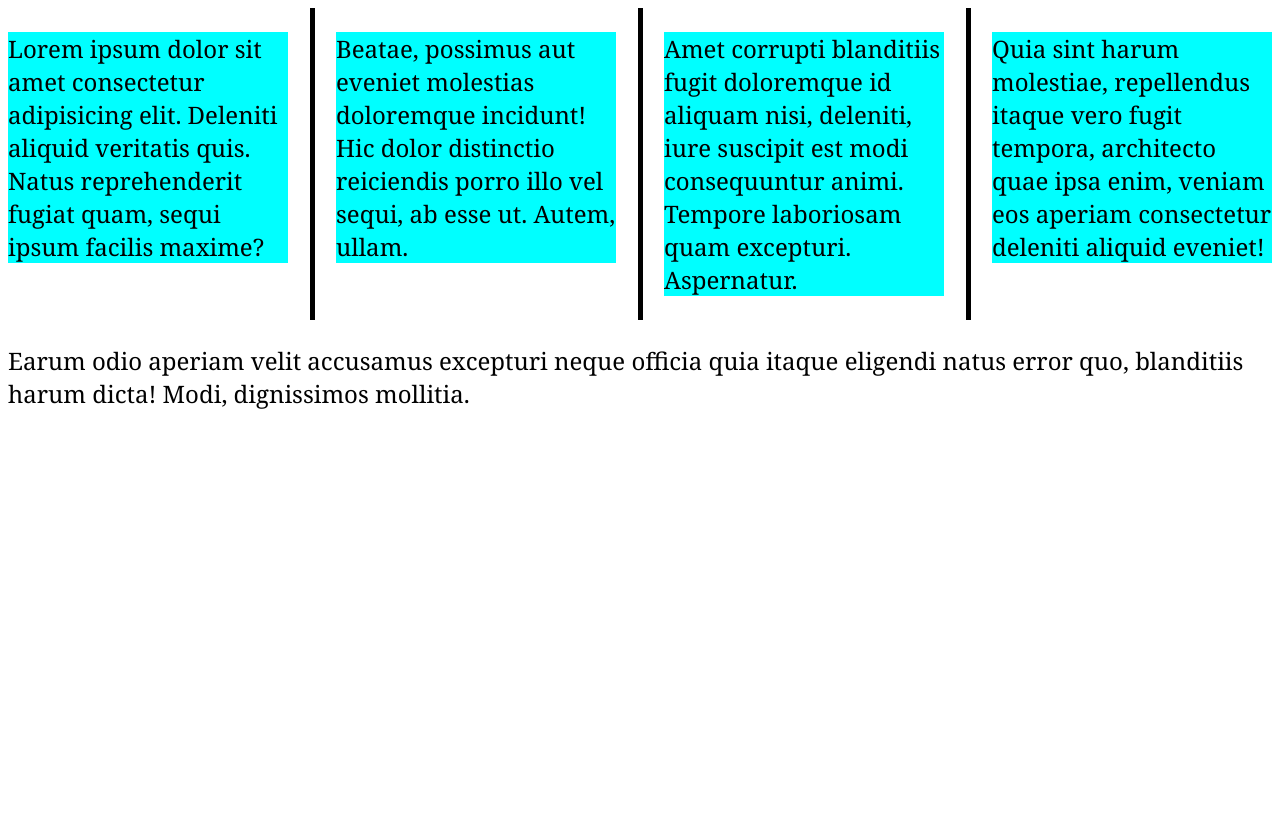
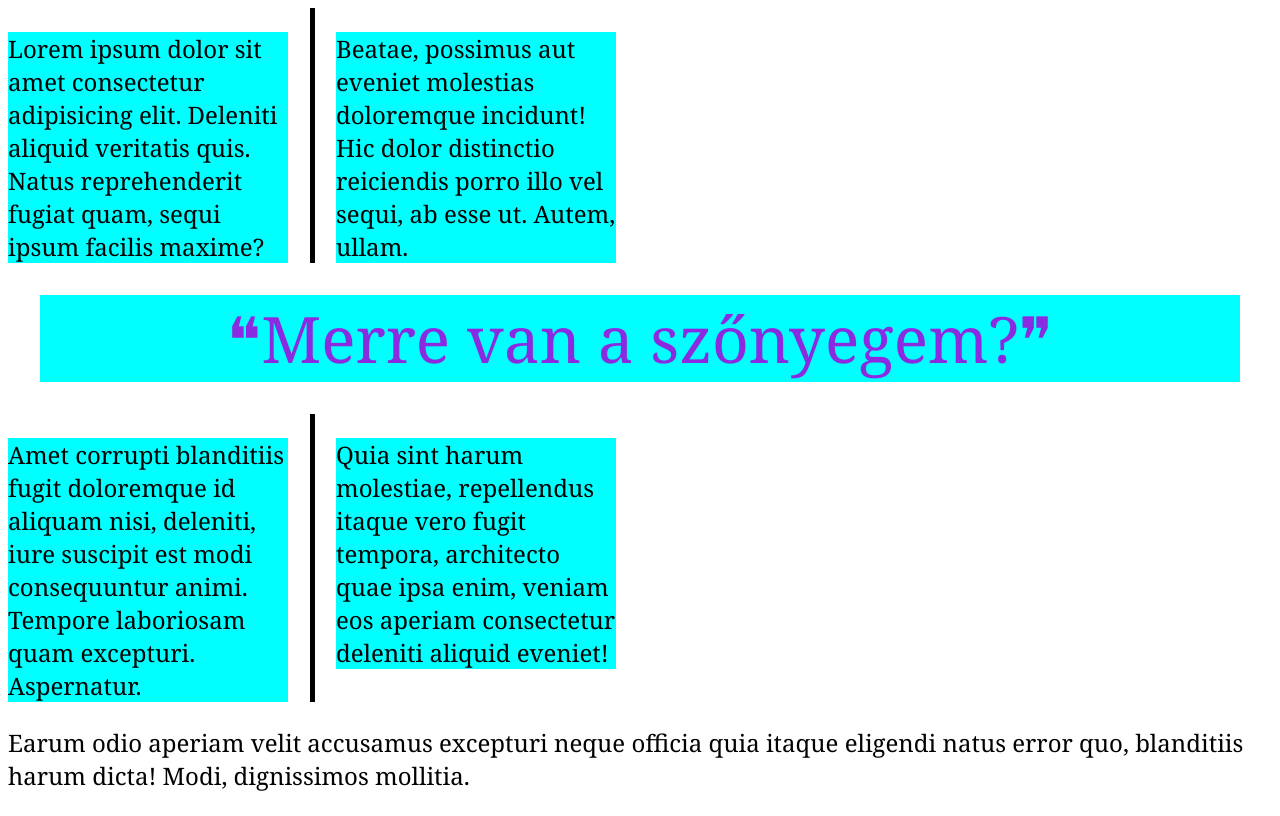
Before and after one commit to Stgaron/css-tutorial-azert--hogy-tanulhassak-bootstrappet, a plain HTML site: page index.html in a window 1280 px wide. Drawn offline with Linux system fonts and the light colour scheme.

Commit message:
12.fejezet vége

```diff
--- a/index.html
+++ b/index.html
@@ -11,6 +11,7 @@
     <section class="columns">
     <p>Lorem ipsum dolor sit amet consectetur adipisicing elit. Deleniti aliquid veritatis quis. Natus reprehenderit fugiat quam, sequi ipsum facilis maxime?</p>
     <p>Beatae, possimus aut eveniet molestias doloremque incidunt! Hic dolor distinctio reiciendis porro illo vel sequi, ab esse ut. Autem, ullam.</p>
+    <p class="quote">&#10077;Merre van a szőnyegem?&#10078;<span class="nowrap"></span></p>
     <p>Amet corrupti blanditiis fugit doloremque id aliquam nisi, deleniti, iure suscipit est modi consequuntur animi. Tempore laboriosam quam excepturi. Aspernatur.</p>
     <p>Quia sint harum molestiae, repellendus itaque vero fugit tempora, architecto quae ipsa enim, veniam eos aperiam consectetur deleniti aliquid eveniet!</p>
     </section>
--- a/style.css
+++ b/style.css
@@ -13,3 +13,13 @@ body {
     break-inside:avoid;
     break-before: column;
 }
+.columns .quote{
+    font-size: 5vw;
+    color: blueviolet;
+    text-align: center;
+    column-span: all;
+    margin: 2rem;
+}
+.nowrap{
+    white-space: nowrap;
+}
```
